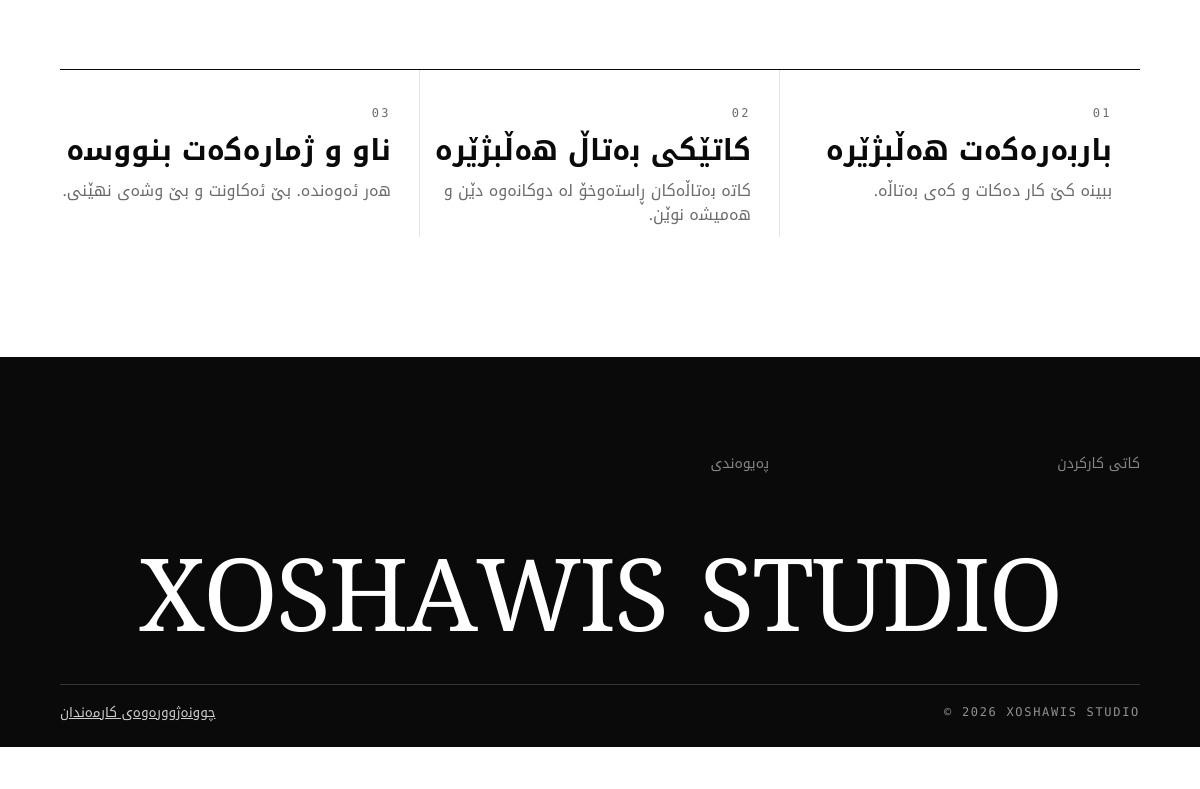
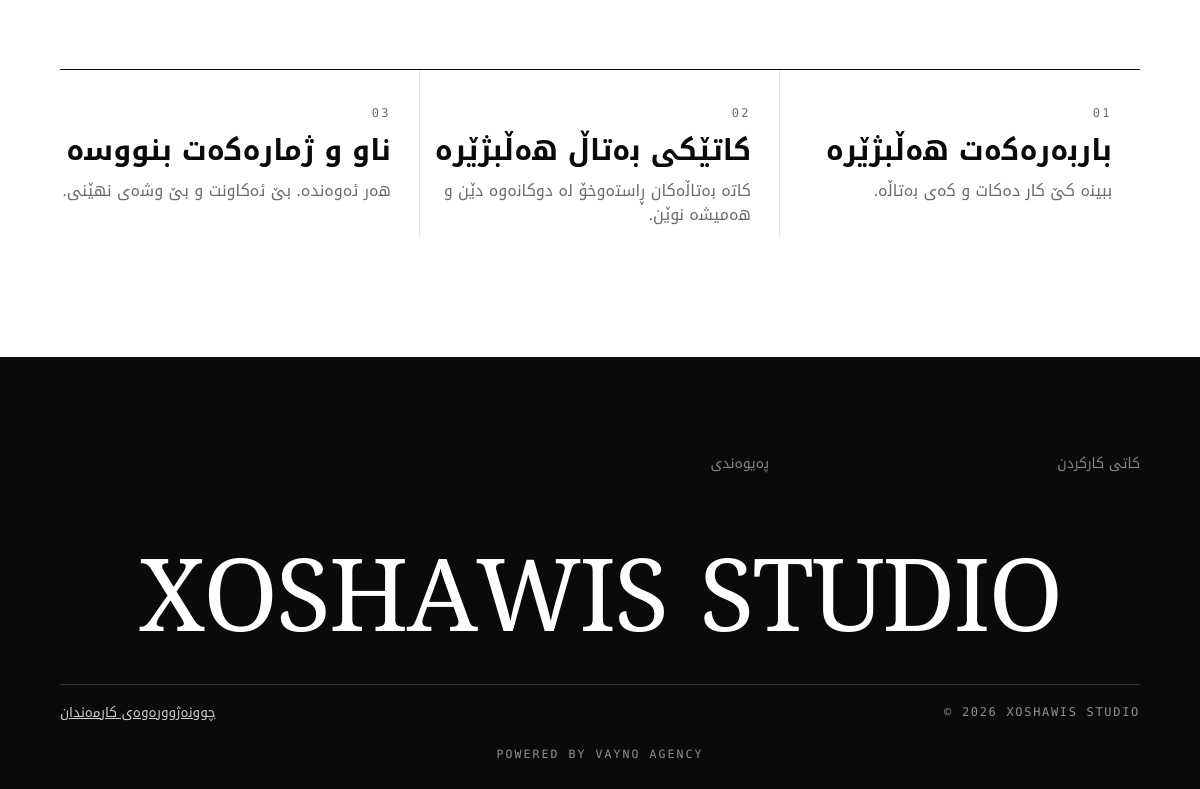
Before and after one commit to harzhe3n/X-barbershop, an Electron app: page xbarber-shop/site/index.html in a window 1200 px wide. Shown: the part 1197-1986 px from the top of the page. Before the commit the page ends 1944 px from the top, so only its background shows below. Drawn offline with Linux system fonts and the light colour scheme; no server answers.

Commit message:
Website: "Powered by VAYNO AGENCY" link at the very bottom
Co-Authored-By: Claude Opus 5.5 <noreply@anthropic.com>

```diff
--- a/xbarber-shop/site/index.html
+++ b/xbarber-shop/site/index.html
@@ -8,7 +8,7 @@
     <title>XOSHAWIS STUDIO · Book your barber</title>
     <link rel="icon" href="/assets/logo/logo.ico">
     <link rel="apple-touch-icon" href="/assets/logo/apple-touch-icon.png">
-    <link rel="stylesheet" href="/site/site.css?v=2026.11.22.1">
+    <link rel="stylesheet" href="/site/site.css?v=2026.11.24.1">
 </head>
 <body>
     <!-- Loading screen: the X is drawn line by line and filled, XOSHAWIS STUDIO rises letter by
@@ -132,6 +132,7 @@
             <span dir="ltr">© <span id="footer-year"></span> <span id="footer-name">XOSHAWIS STUDIO</span></span>
             <a href="/cashier" data-t="footer.staff">Staff sign-in</a>
         </div>
+        <p class="footer-credit" dir="ltr"><a href="https://vayno.dev" target="_blank" rel="noopener">Powered by VAYNO AGENCY</a></p>
     </footer>
 
     <!-- Booking: 1 time, 2 name and phone, 3 done -->
@@ -143,6 +144,6 @@
     <div class="cursor" id="cursor" aria-hidden="true"><span></span></div>
 
     <noscript><p class="noscript">Please turn on JavaScript to book an appointment.</p></noscript>
-    <script src="/site/site.js?v=2026.11.22.1"></script>
+    <script src="/site/site.js?v=2026.11.24.1"></script>
 </body>
 </html>
--- a/xbarber-shop/site/site.css
+++ b/xbarber-shop/site/site.css
@@ -1426,6 +1426,27 @@ body.is-ready .slider-bar {
     letter-spacing: 0;
 }
 
+/* The very bottom: who made the website. */
+.footer-credit {
+    margin: 18px 0 0;
+    text-align: center;
+}
+
+.footer-credit a {
+    color: rgba(255, 255, 255, 0.55);
+    font-family: var(--font-mono);
+    font-size: 11.5px;
+    letter-spacing: 0.18em;
+    text-transform: uppercase;
+    text-decoration: none;
+}
+
+.footer-credit a:hover,
+.footer-credit a:focus-visible {
+    color: #fff;
+    text-decoration: underline;
+}
+
 /* ---------------- Mouse ring over the photos ---------------- */
 
 .cursor {
```
